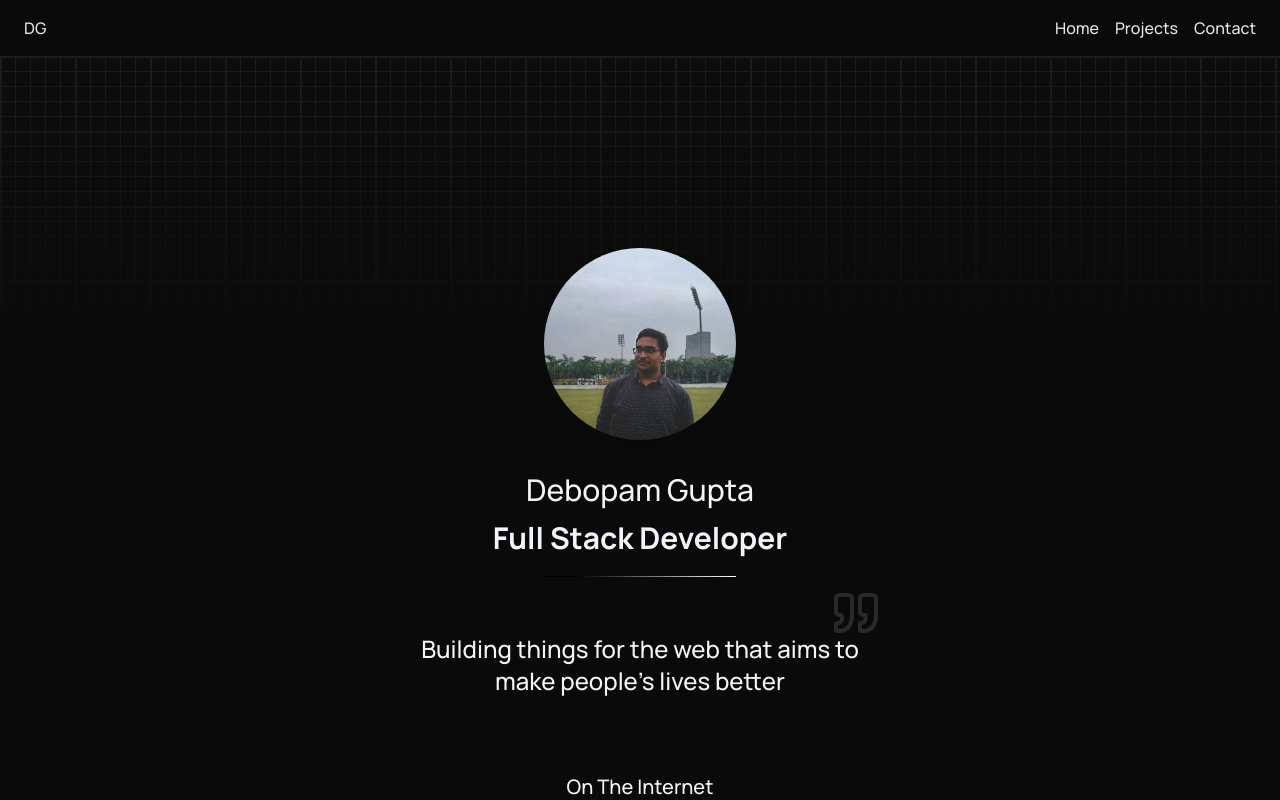
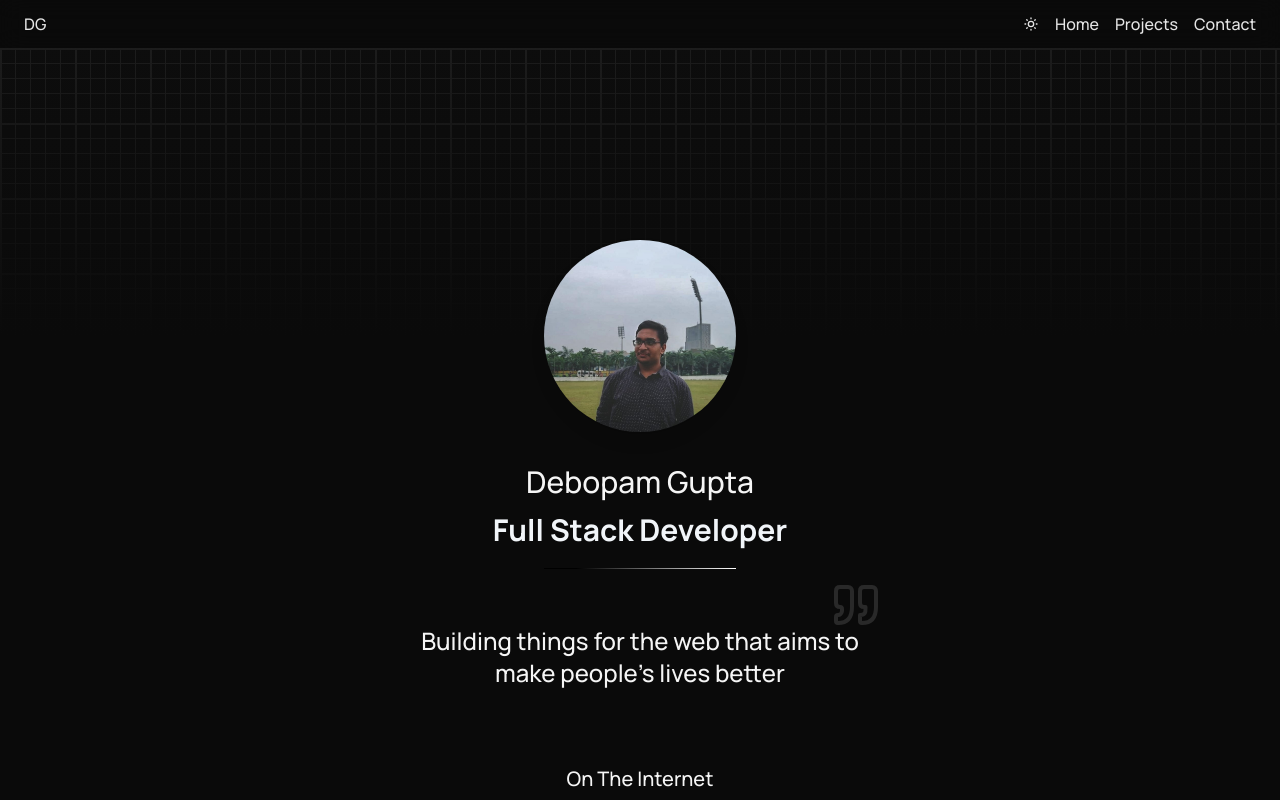
Before and after one commit to w3dg/personal-website, a React (Vite) app: page / in a window 1280 px wide. Shown: the top 800 px of the page. Built offline with nearby package versions, Linux system fonts and the light colour scheme.

Commit message:
Setup Theme Provider and Nav

```diff
--- a/src/App.tsx
+++ b/src/App.tsx
@@ -4,6 +4,8 @@ import { Contact } from "./pages/Contact";
 import { Home } from "./pages/Home";
 import { NotFound } from "./pages/NotFound";
 import { Projects } from "./pages/Projects";
+
+import { ThemeProvider } from "./providers/ThemeProvider";
 
 import "./App.css";
 
@@ -28,9 +30,11 @@ function App() {
 
   return (
     <>
-      <div className="min-h-screen bg-neutral-950 text-neutral-100">
-        <RouterProvider router={router} />
-      </div>
+      <ThemeProvider>
+        <div className="min-h-screen bg-neutral-950 text-neutral-100">
+          <RouterProvider router={router} />
+        </div>
+      </ThemeProvider>
     </>
   );
 }
--- a/src/components/Navbar.tsx
+++ b/src/components/Navbar.tsx
@@ -1,7 +1,12 @@
 import { useEffect, useState } from "react";
 import { Link } from "react-router-dom";
+import { LuSunMedium, LuMoon } from "react-icons/lu";
+
+import { useTheme } from "../providers/ThemeProvider";
 
 export const Navbar = () => {
+  const theme = useTheme();
+
   const [scrolledPast, setScrolledPast] = useState(false);
   const threshold = 60;
 
@@ -25,11 +30,16 @@ export const Navbar = () => {
     <>
       <nav
         className={
-          "sticky inset-x-0 top-0 z-10 flex justify-between px-4 py-3 lg:px-6 bg-neutral-950/70 text-neutral-200 backdrop-blur-md lg:py-4" + (scrolledPast ? " shadow-lg shadow-neutral-900" : "")
+          "sticky inset-x-0 top-0 z-10 flex justify-between px-4 py-3 lg:px-6  backdrop-blur-md lg:py-4" +
+          (scrolledPast ? " shadow-lg shadow-neutral-900" : "") +
+          (theme.themeState === "dark" ? "bg-neutral-950/70 text-neutral-200" : "bg-neutral-200/70 text-neutral-900")
         }
       >
         <Link to="/">DG</Link>
         <ul className="flex space-x-4">
+          <button onClick={theme.toggleTheme}>
+            {theme.themeState === "dark" ? <LuSunMedium></LuSunMedium> : <LuMoon></LuMoon>}
+          </button>
           <Link to="/">Home</Link>
           <Link to="/projects">Projects</Link>
           <Link to="/contact">Contact</Link>
--- /dev/null
+++ b/src/interfaces/Theme.tsx
@@ -0,0 +1,3 @@
+type Theme = "dark" | "light";
+
+export default Theme;
--- /dev/null
+++ b/src/providers/ThemeProvider.tsx
@@ -0,0 +1,23 @@
+import { createContext, useContext, useState } from "react";
+import Theme from "../interfaces/Theme";
+
+interface ThemeContextInterface {
+  themeState: Theme;
+  toggleTheme: () => void;
+}
+
+const ThemeContext = createContext<ThemeContextInterface>({ themeState: "dark", toggleTheme: () => {} });
+
+export const useTheme = () => {
+  return useContext(ThemeContext);
+};
+
+export const ThemeProvider = ({ children }: { children: React.ReactNode }) => {
+  const [themeState, setThemeState] = useState<Theme>("dark");
+
+  function toggleTheme() {
+    setThemeState((prevState) => (prevState === "light" ? "dark" : "light"));
+  }
+
+  return <ThemeContext.Provider value={{ themeState, toggleTheme }}>{children}</ThemeContext.Provider>;
+};
```
